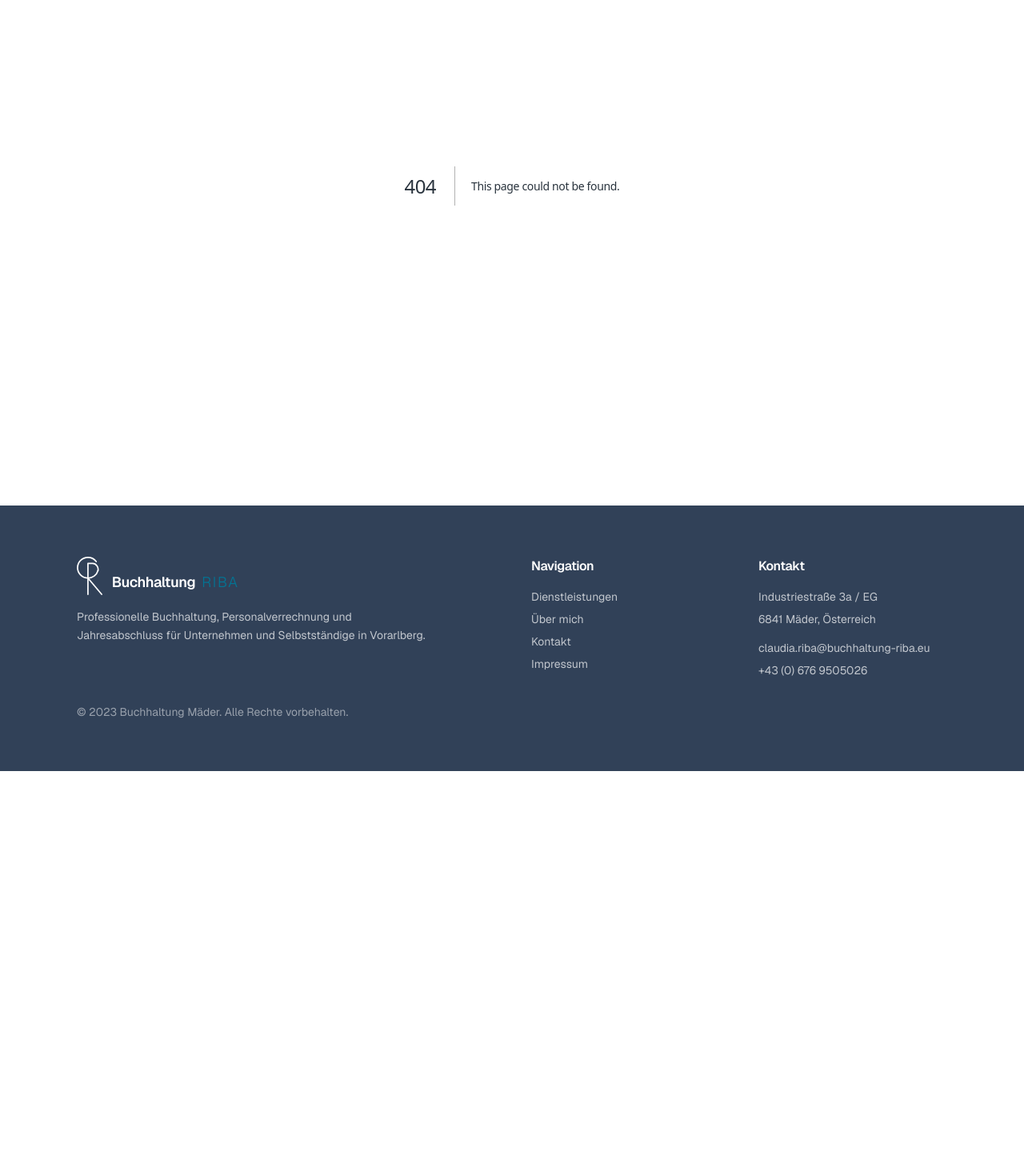
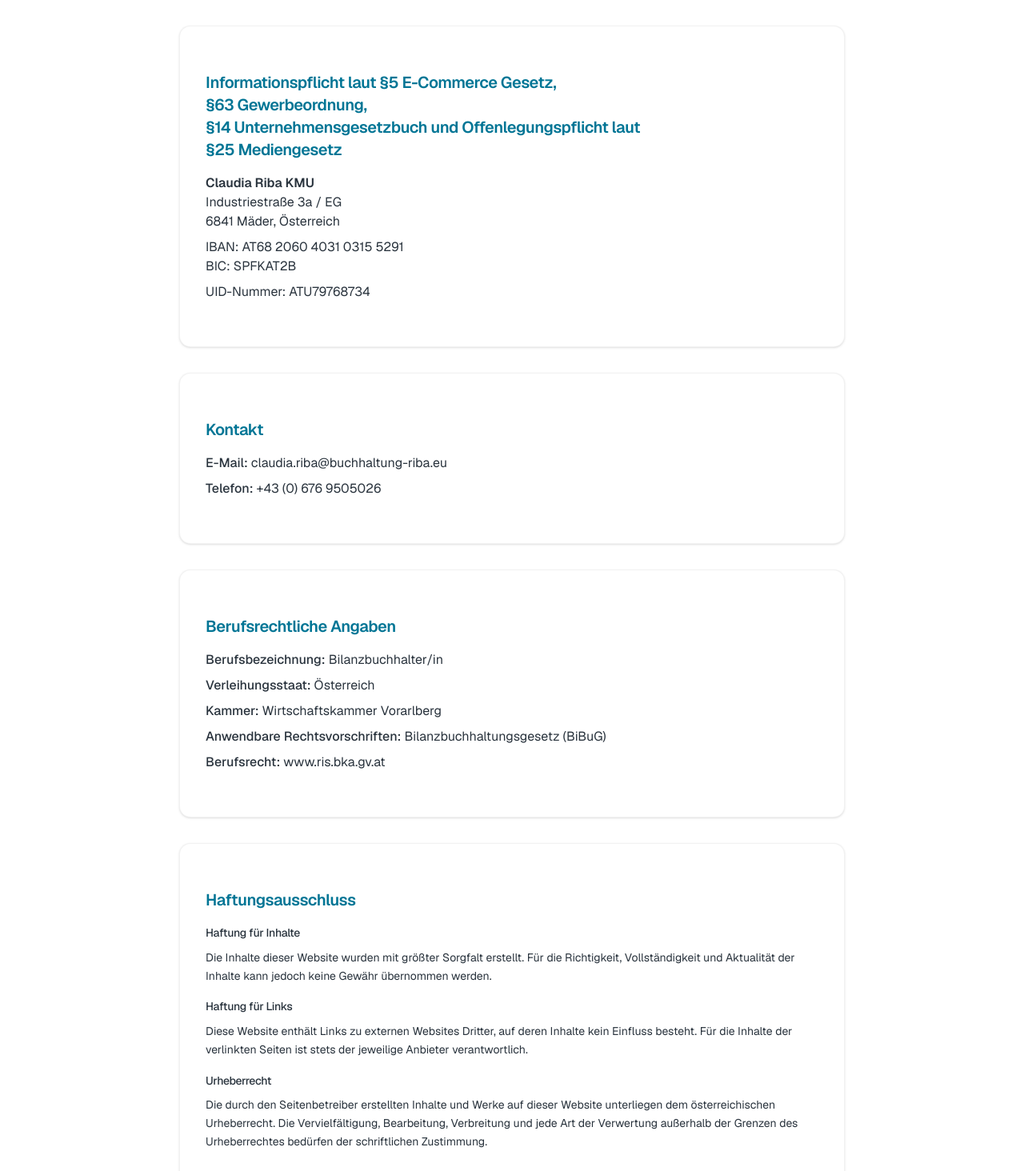
Before and after one commit to schmanat/buchhaltung-riba.eu, a Next.js app: page /impressum in a window 1280 px wide. Before the commit this address had no page. Shown: the part 168-1632 px from the top of the page at 80% size. Before the commit the page ends 1132 px from the top, so only its background shows below. Built offline with nearby package versions, Linux system fonts and the light colour scheme.

Commit message:
add imprint

```diff
--- /dev/null
+++ b/app/impressum/page.tsx
@@ -0,0 +1,156 @@
+"use client"
+
+import { motion } from "motion/react";
+import { Card, CardContent } from "@/components/ui/card"
+import { companyConfig } from "@/config/page";
+import Link from "next/link";
+
+const Impressum = () => {
+  return (
+    <main className="pt-24 lg:pt-32 pb-16 lg:pb-24">
+      <div className="section-container max-w-4xl">
+        <motion.div
+          initial={{ opacity: 0, y: 20 }}
+          animate={{ opacity: 1, y: 0 }}
+          transition={{ duration: 0.5 }}
+        >
+          <h1 className="text-3xl sm:text-4xl font-bold mb-8">Impressum</h1>
+
+          <Card className="card-elevated mb-8">
+            <CardContent className="p-6 lg:p-8">
+              <h2 className="text-xl font-semibold mb-4 text-primary">
+                Informationspflicht laut §5 E-Commerce Gesetz, <br />§63 Gewerbeordnung, <br />§14
+                Unternehmensgesetzbuch und Offenlegungspflicht laut <br />§25 Mediengesetz
+              </h2>
+              <address className="space-y-2 text-muted-foreground not-italic">
+                <p className="text-foreground">
+                  <span className="font-semibold">{companyConfig.name}</span><br />
+                  {companyConfig.contact.address} <br />
+                  {companyConfig.contact.plz} {companyConfig.contact.city}, Österreich
+                </p>
+                <p className="mt-2">
+                  IBAN: {companyConfig.iban} <br />
+                  BIC: {companyConfig.bic}</p>
+                <p>UID-Nummer: {companyConfig.uid}</p>
+              </address>
+            </CardContent>
+          </Card>
+
+          <Card className="card-elevated mb-8">
+            <CardContent className="p-6 lg:p-8">
+              <h2 className="text-xl font-semibold mb-4 text-primary">Kontakt</h2>
+              <div className="space-y-2 text-muted-foreground">
+                <p>
+                  <span className="font-medium text-foreground">E-Mail:</span>{" "}
+                  <Link href={`mailto:${companyConfig.contact.email}`} className="hover:text-primary transition-colors">
+                    {companyConfig.contact.email}
+                  </Link>
+                </p>
+                <p>
+                  <span className="font-medium text-foreground">Telefon:</span>{" "}
+                  <a href={`tel:${companyConfig.contact.phone}`} className="hover:text-primary transition-colors">
+                    {companyConfig.contact.phoneLabel}
+                  </a>
+                </p>
+              </div>
+            </CardContent>
+          </Card>
+
+          <Card className="card-elevated mb-8">
+            <CardContent className="p-6 lg:p-8">
+              <h2 className="text-xl font-semibold mb-4 text-primary">
+                Berufsrechtliche Angaben
+              </h2>
+              <div className="space-y-2 text-muted-foreground">
+                <p>
+                  <span className="font-medium text-foreground">Berufsbezeichnung:</span>{" "}
+                  Bilanzbuchhalter/in
+                </p>
+                <p>
+                  <span className="font-medium text-foreground">Verleihungsstaat:</span>{" "}
+                  Österreich
+                </p>
+                <p>
+                  <span className="font-medium text-foreground">Kammer:</span>{" "}
+                  Wirtschaftskammer Vorarlberg
+                </p>
+                <p>
+                  <span className="font-medium text-foreground">Anwendbare Rechtsvorschriften:</span>{" "}
+                  Bilanzbuchhaltungsgesetz (BiBuG)
+                </p>
+                <p>
+                  <span className="font-medium text-foreground">Berufsrecht:</span>{" "}
+                  <Link
+                    href="https://www.ris.bka.gv.at"
+                    target="_blank"
+                    rel="noopener noreferrer"
+                    className="hover:text-primary transition-colors"
+                  >
+                    www.ris.bka.gv.at
+                  </Link>
+                </p>
+              </div>
+            </CardContent>
+          </Card>
+
+          <Card className="card-elevated mb-8">
+            <CardContent className="p-6 lg:p-8">
+              <h2 className="text-xl font-semibold mb-4 text-primary">
+                Haftungsausschluss
+              </h2>
+              <div className="space-y-4 text-muted-foreground text-sm leading-relaxed">
+                <div>
+                  <h3 className="font-medium text-foreground mb-2">Haftung für Inhalte</h3>
+                  <p>
+                    Die Inhalte dieser Website wurden mit größter Sorgfalt erstellt.
+                    Für die Richtigkeit, Vollständigkeit und Aktualität der Inhalte
+                    kann jedoch keine Gewähr übernommen werden.
+                  </p>
+                </div>
+                <div>
+                  <h3 className="font-medium text-foreground mb-2">Haftung für Links</h3>
+                  <p>
+                    Diese Website enthält Links zu externen Websites Dritter, auf deren
+                    Inhalte kein Einfluss besteht. Für die Inhalte der verlinkten Seiten
+                    ist stets der jeweilige Anbieter verantwortlich.
+                  </p>
+                </div>
+                <div>
+                  <h3 className="font-medium text-foreground mb-2">Urheberrecht</h3>
+                  <p>
+                    Die durch den Seitenbetreiber erstellten Inhalte und Werke auf dieser
+                    Website unterliegen dem österreichischen Urheberrecht. Die Vervielfältigung,
+                    Bearbeitung, Verbreitung und jede Art der Verwertung außerhalb der Grenzen
+                    des Urheberrechtes bedürfen der schriftlichen Zustimmung.
+                  </p>
+                </div>
+              </div>
+            </CardContent>
+          </Card>
+
+          <Card className="card-elevated">
+            <CardContent className="p-6 lg:p-8">
+              <h2 className="text-xl font-semibold mb-4 text-primary">
+                Datenschutz
+              </h2>
+              <div className="space-y-4 text-muted-foreground text-sm leading-relaxed">
+                <p>
+                  Die Nutzung dieser Website ist in der Regel ohne Angabe personenbezogener
+                  Daten möglich. Soweit auf diesen Seiten personenbezogene Daten erhoben werden,
+                  erfolgt dies stets auf freiwilliger Basis.
+                </p>
+                <p>
+                  Wir weisen darauf hin, dass die Datenübertragung im Internet Sicherheitslücken
+                  aufweisen kann. Ein lückenloser Schutz der Daten vor dem Zugriff durch Dritte
+                  ist nicht möglich.
+                </p>
+              </div>
+            </CardContent>
+          </Card>
+        </motion.div>
+      </div>
+    </main>
+  )
+}
+
+export default Impressum
--- a/components/Header.tsx
+++ b/components/Header.tsx
@@ -7,14 +7,19 @@ import Link from "next/link";
 import { useEffect, useState } from "react";
 import { Button } from "./ui/button";
 import { Sheet, SheetContent, SheetHeader, SheetTitle, SheetTrigger } from "./ui/sheet";
-import { Menu } from "lucide-react";
+import { ArrowLeft, Menu } from "lucide-react";
 import Image from "next/image";
 import Logo from '@/public/logo.svg'
 import { useScrollToSection } from "@/hooks/useScrollToSection";
+import { usePathname } from "next/navigation";
+
 
 const Header = () => {
   const [isScrolled, setIsScrolled] = useState<boolean>(false);
   const [isOpen, setIsOpen] = useState(false)
+
+  const pathname = usePathname();
+  const isHome = pathname === '/'
 
   const scrollToSection = useScrollToSection(setIsOpen)
 
@@ -53,6 +58,8 @@ const Header = () => {
 
           {/* Desktop Navigation */}
           <div className="hidden lg:flex items-center gap-8">
+            {isHome ? (
+              <>
                 {navigationConfig.map((navItem) => (
                   <Link
                     href={navItem.href}
@@ -69,6 +76,16 @@ const Header = () => {
                 >
                   Kontakt
                 </Button>
+              </>
+            ) : (<Button variant="outline" asChild>
+              <Link href="/" className="gap-2">
+                <ArrowLeft className="w-4 h-4" />
+                Zurück zur Startseite
+              </Link>
+            </Button>)
+            }
+
+
           </div>
 
           {/* Mobile Navigation */}
--- a/config/navigation.ts
+++ b/config/navigation.ts
@@ -9,13 +9,8 @@ export const navigationConfig: NavigationItem[] = [
     href: "#ueber-mich",
     label: "Über mich"
   },
-  // {
-  //   href: "#kontakt",
-  //   label: "Kontakt"
-  // },
-  // {
-  //   href: "impressum",
-  //   label: "Impressum",
-  //   isPage: true
-  // },
+  {
+    href: "impressum",
+    label: "Impressum"
+  }
 ]
```
Lines whose indentation alone changed are shown as unchanged.
